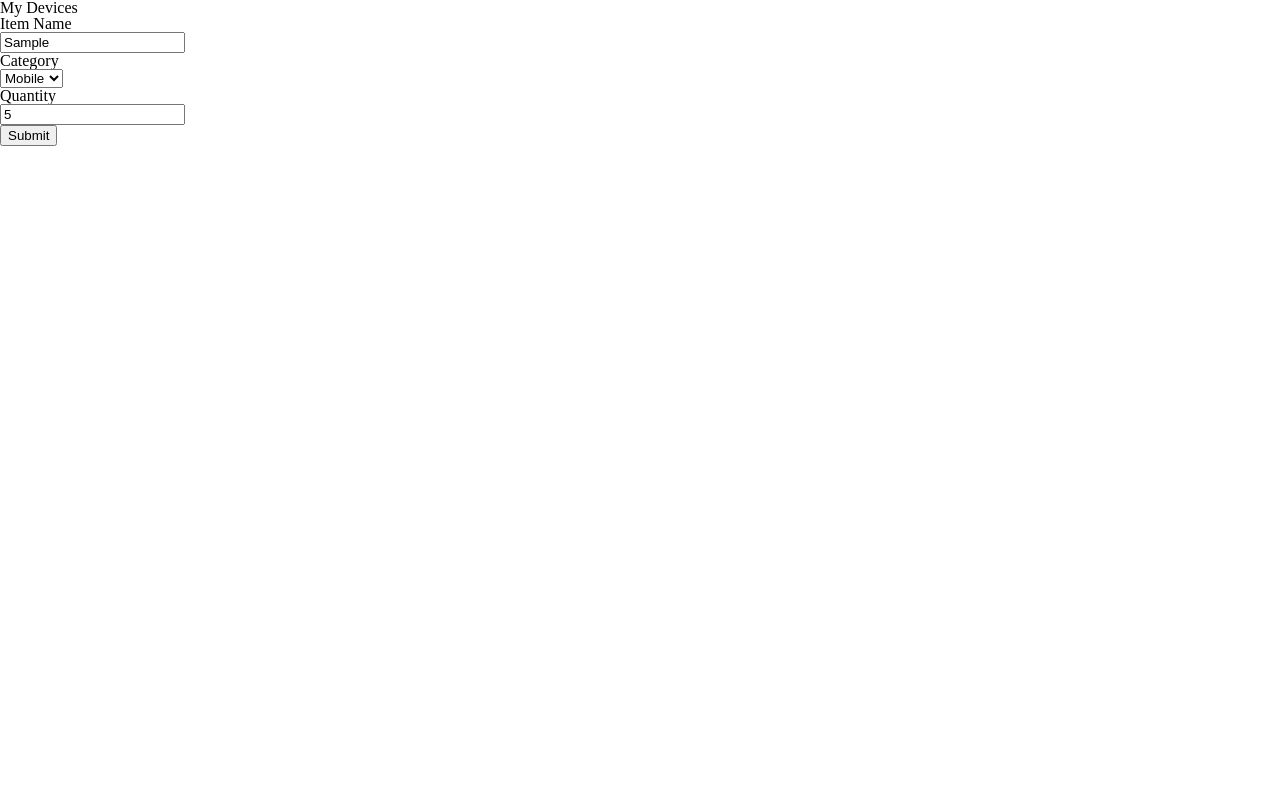
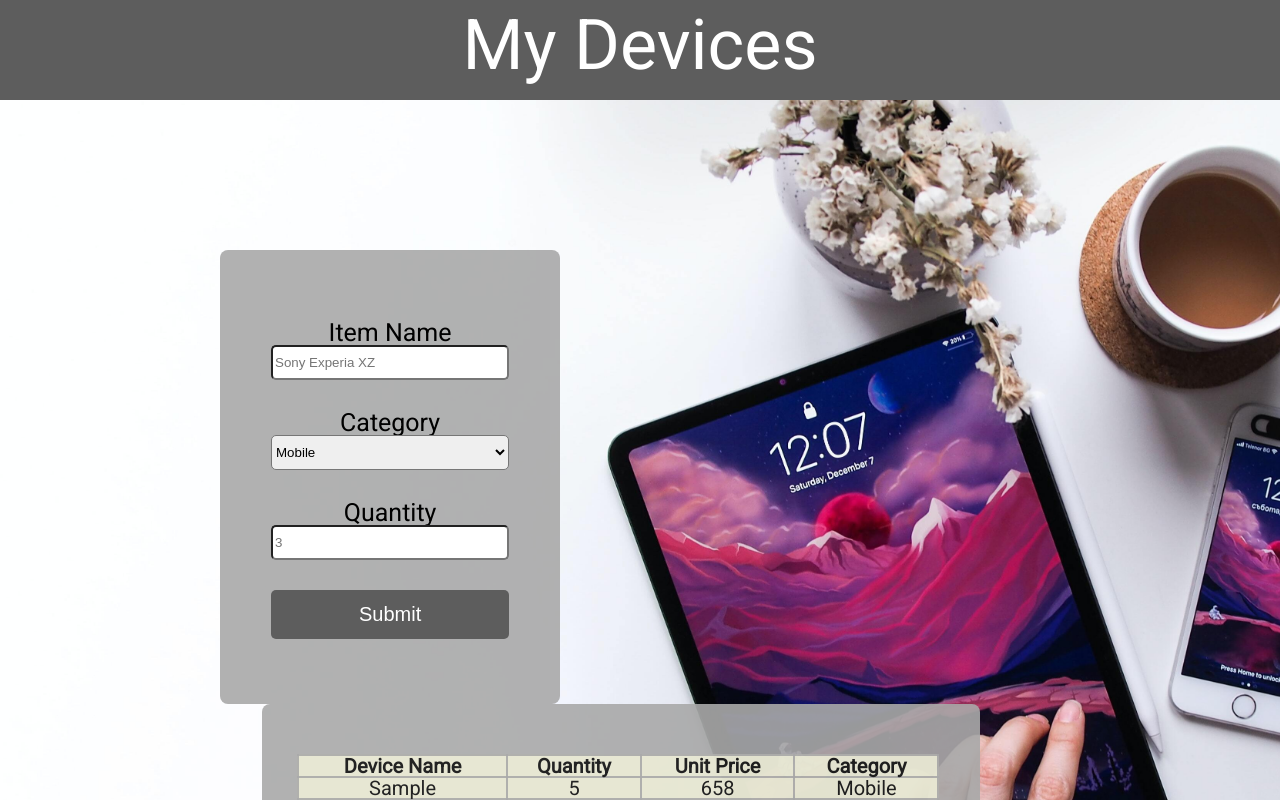
Before and after one commit to batoolmalkawii/301-entrance-exam, a plain HTML site: page index.html in a window 1280 px wide. Both pictures are taken after typing "Sample", "5" into the empty fields and a click on the button "Submit". Shown: the top 800 px of the page. Drawn offline with Linux system fonts and the light colour scheme.

Commit message:
after styling+JS

```diff
--- a/css/style.css
+++ b/css/style.css
@@ -0,0 +1,106 @@
+@import url('https://fonts.googleapis.com/css2?family=Roboto&display=swap');
+
+*{
+    box-sizing: border-box;
+}
+
+body{
+    background-image: url(../img/background.jpg);
+    background-repeat: no-repeat;
+    background-size: cover;
+    font-family: 'Roboto', sans-serif;
+}
+
+header{
+    width: 100%;
+    position: fixed;
+    top: 0;
+    background-color: rgb(93, 93, 93);
+    text-align: center;
+    color: #ffffff;
+    font-size: 70px;
+    padding-bottom: 20px;
+    padding-top: 10px;
+}
+
+main{
+    margin-top: 250px;
+}
+
+#formSection{
+    float: left;
+    background-color: rgba(169,169,169, 0.9); /*darkgray in rgba*/
+    width: 9cm;
+    height: 12cm;
+    font-size: 25px;
+    margin-left: 220px;
+    text-align: center;
+    border-radius: 8px;
+}
+
+#form{
+    padding-top: 70px;
+}
+
+input{
+    margin-bottom: 30px;
+    width: 70%;
+    height: 35px;
+    border-radius: 5px;
+}
+
+select{
+    margin-bottom: 30px;
+    width: 70%;
+    height: 35px;
+    border-radius: 5px;
+}
+
+#submit{
+    width: 70%;
+    border: none;
+    padding-top: 13px;
+    padding-bottom: 13px;
+    border-radius: 5px;
+    background-color: rgb(93, 93, 93);
+    color: #ffffff;
+    font-size: 20px;
+}
+
+#tableSection{
+    float: right;
+    background-color:  rgba(169,169,169, 0.9); /*darkgray in rgba*/
+    margin-right: 300px;
+    width: 19cm;
+    height: 11.5cm;
+    border-radius: 8px;
+}
+
+table{
+    background-color: #F5F5DC;
+    opacity: 0.8;
+    width: 17cm;
+    margin-left: 35px;
+    margin-top: 50px;
+    margin-bottom: 40px;
+    text-align: center;
+    font-size: 20px;
+
+}
+
+th, tr, td{
+    border: 2.5px solid  rgba(169,169,169, 0.9);
+}
+
+th{
+    font-weight: bold;
+}
+
+th, td{
+    height: 5px;
+}
+
+p{
+    text-align: center;
+    font-size: 20px;
+}
--- a/index.html
+++ b/index.html
@@ -14,7 +14,7 @@
     <main>
         <section id='formSection'>
             <form id='form'>
-                <label for='name'>Item Name</label>
+                <label for='name' id="nameLabel">Item Name</label>
                 <p><input type='text' id='name' name='name' placeholder='Sony Experia XZ'></p>
                 <label for='category'>Category</label>
                 <p><select id="category" name="category">
--- a/js/app.js
+++ b/js/app.js
@@ -1,9 +1,11 @@
 'use strict';
 
 let totalPrice = 0;
+let existingLocalStorage = [];
 function Device(name, category, quantity) {
   this.name = name;
   this.category = category;
+  this.price = getRandNum(350, 750);
   this.quantity = quantity;
   Device.all.push(this);
 }
@@ -12,11 +14,70 @@ Device.all = [];
 let formEl = document.getElementById('form');
 formEl.addEventListener('submit', handleSubmit);
 
-function handleSubmit(event){
+function handleSubmit(event) {
   event.preventDefault();
   let name = event.target.name.value;
   let category = event.target.category.value;
   let quantity = event.target.quantity.value;
   let device = new Device(name, category, quantity);
+  saveToLocalStorage(device);
+  render();
+}
 
+function saveToLocalStorage(device) {
+  existingLocalStorage.push(device);
+  localStorage.setItem('Devices', JSON.stringify(existingLocalStorage));
 }
+
+function getFromLocalStorage() {
+  existingLocalStorage = JSON.parse(localStorage.getItem('Devices')) || [];
+}
+
+function render() {
+  formEl.reset();
+  let sectionEl = document.getElementById('tableSection');
+  sectionEl.textContent = '';
+  getFromLocalStorage();
+  let tableEl = document.createElement('table');
+  sectionEl.appendChild(tableEl);
+  let thElName = document.createElement('th');
+  tableEl.appendChild(thElName);
+  thElName.textContent = 'Device Name';
+  let thElQuantity = document.createElement('th');
+  tableEl.appendChild(thElQuantity);
+  thElQuantity.textContent = 'Quantity';
+  let thElPrice = document.createElement('th');
+  tableEl.appendChild(thElPrice);
+  thElPrice.textContent = 'Unit Price';
+  let thElCategory= document.createElement('th');
+  tableEl.appendChild(thElCategory);
+  thElCategory.textContent = 'Category';
+  for (let i = 0; i < existingLocalStorage.length; i++) {
+    let trEl = document.createElement('tr');
+    tableEl.appendChild(trEl);
+    let tdElName = document.createElement('td');
+    trEl.appendChild(tdElName);
+    tdElName.textContent = existingLocalStorage[i].name;
+    let tdElQuantity = document.createElement('td');
+    trEl.appendChild(tdElQuantity);
+    tdElQuantity.textContent = existingLocalStorage[i].quantity;
+    let tdElPrice = document.createElement('td');
+    trEl.appendChild(tdElPrice);
+    tdElPrice.textContent = existingLocalStorage[i].price;
+    let devicePrice = existingLocalStorage[i].quantity * existingLocalStorage[i].price;
+    totalPrice = totalPrice + devicePrice;
+    let tdElCategory = document.createElement('td');
+    trEl.appendChild(tdElCategory);
+    tdElCategory.textContent = existingLocalStorage[i].category;
+  }
+  let pEl = document.createElement('p');
+  sectionEl.appendChild(pEl);
+  pEl.textContent = `Total: ${totalPrice}`;
+}
+
+function getRandNum(min, max) {
+  let random = Math.floor(Math.random() * (max - min + 1)) + min;
+  return (random);
+}
+
+render();
```
